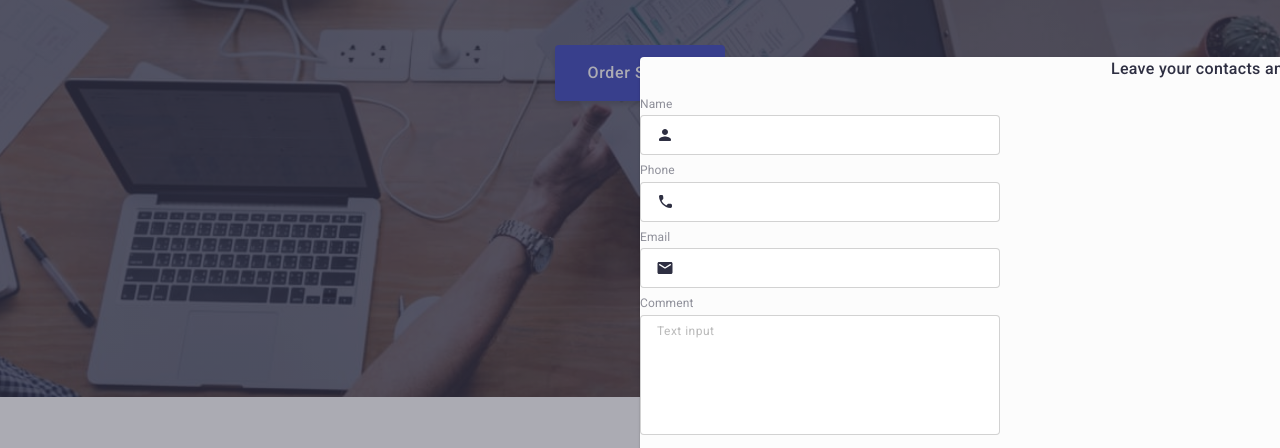
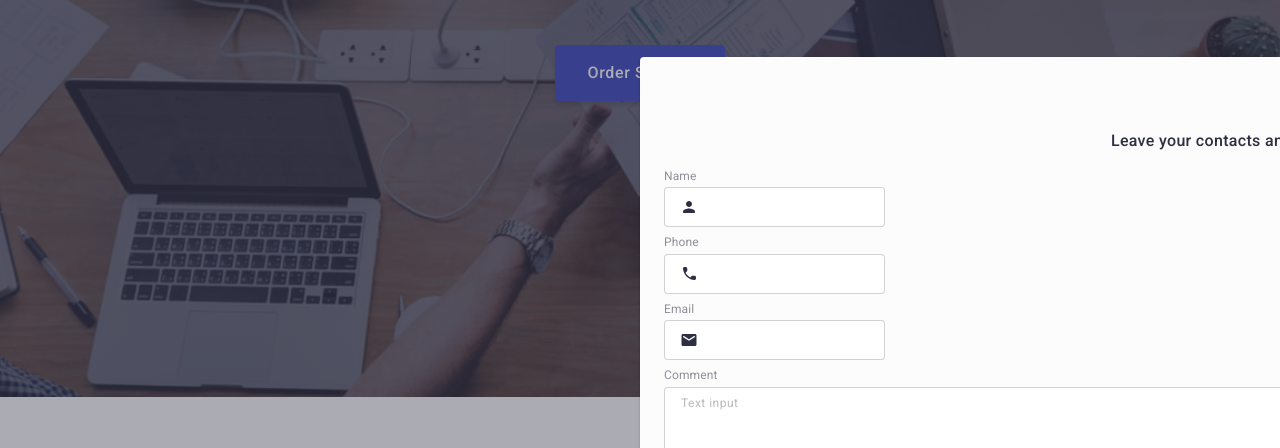
Before and after one commit to Ivanka077/goit-markup-hw-07, a plain HTML site: page index.html in a window 1280 px wide. Both pictures are taken after a click on the button "Order Service". Shown: the part 343-791 px from the top of the page. Drawn offline with nearby package versions, Linux system fonts and the light colour scheme.

Commit message:
Update-2 styles.css

```diff
--- a/css/styles.css
+++ b/css/styles.css
@@ -587,7 +587,7 @@ img {
 
 .menu-btn {
     position: absolute;
-    right: 0;
+    right: 16px;
     display: inline-flex;
     display: flex;
     margin: 0;
@@ -845,9 +845,9 @@ img {
     height: 100%;
     background-color: rgba(46, 47, 66, 0.4);
     opacity: 1;
-    /* padding-top: 96px;
+    padding-top: 96px;
     padding-left: 18px;
-    padding-right: 18px; */
+    padding-right: 18px;
     transition: opacity 250ms cubic-bezier(0.4, 0, 0.2, 1);
     overflow-y: scroll;
 }
@@ -862,13 +862,9 @@ img {
 }
 
 .modal {
-    /* position: absolute;
-    top: 50%;
-    left: 50%; */
+    position: relative;
 
-    /* padding: 72px 24px 24px; */
-
-
+    padding: 72px 24px 24px;
 
     /* max-width: 320px; */
     width: 100%;
@@ -877,7 +873,7 @@ img {
     box-shadow: 0px 1px 1px rgba(0, 0, 0, 0.14), 0px 1px 3px rgba(0, 0, 0, 0.12), 0px 2px 1px rgba(0, 0, 0, 0.2);
     border-radius: 4px;
     transition: transform 250ms cubic-bezier(0.4, 0, 0.2, 1);
-    /* transform: translate(-50%, -50%) scale(1); */
+
 
 }
 
@@ -921,7 +917,7 @@ img {
 
 
 .form {
-    width: 360px;
+
 
 }
 
@@ -967,7 +963,7 @@ img {
     padding-left: 36px;
     outline: none;
     /* margin-bottom: 8px; */
-    width: 100%;
+
 
 
     transition: border 250ms cubic-bezier(0.4, 0, 0.2, 1);
```
